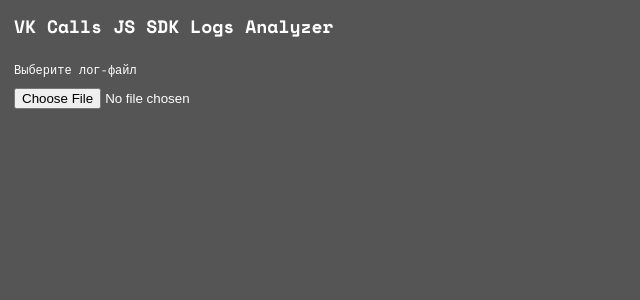
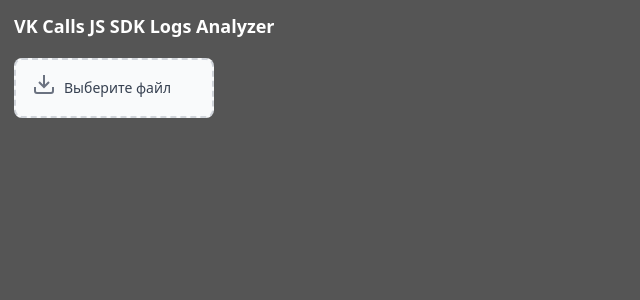
Before and after one commit to dimensi/ok-calls-logs-analyzer, a Svelte app: page / in a window 1280 px wide. Shown: the top 300 px of the page, without its empty margins (0-640 px from the left). Built offline with nearby package versions, Linux system fonts and the light colour scheme.

Commit message:
feat(FileUpload): enhance file upload experience with drag-and-drop support and display selected file name

```diff
--- a/src/App.svelte
+++ b/src/App.svelte
@@ -74,6 +74,7 @@
 </script>
 
 <main>
+  <header>
     <h1>VK Calls JS SDK Logs Analyzer</h1>
 
     <FileUpload onFileLoad={handleFileLoad} />
@@ -87,20 +88,24 @@
         onSortChange={handleSortChange}
         onSearchChange={handleSearchChange}
       />
+    {/if}
+  </header>
 
+  {#if isFileLoaded}
+    <div class="log-display">
       <LogDisplay logs={filteredLog} />
+    </div>
   {/if}
 </main>
 
 <style>
   main {
-    padding: 14px;
+    padding: 14px 14px;
     background: #555;
     color: #fff;
     min-height: 100vh;
-    font:
-      12px / 24px 'Space Mono',
-      monospace;
+    font-family:
+      system-ui, 'Segoe UI', 'Roboto', 'Helvetica Neue', Arial, sans-serif;
   }
 
   h1 {
--- a/src/app.css
+++ b/src/app.css
@@ -17,6 +17,8 @@
     monospace;
 }
 
+html,
+body,
 #app {
-  min-height: 100vh;
+  height: 100vh;
 }
--- a/src/components/FileUpload.svelte
+++ b/src/components/FileUpload.svelte
@@ -7,46 +7,322 @@
 
   let { onFileLoad }: Props = $props();
 
-  async function handleFileChange(event: Event) {
-    const target = event.target as HTMLInputElement;
-    const file = target.files?.[0];
+  let isDragOver = $state(false);
+  let selectedFileName = $state<string | null>(null);
+  let fileInput: HTMLInputElement;
 
+  async function processFile(file: File | null | undefined) {
     if (!file) return;
 
     try {
       const content = await file.text();
       const data = JSON.parse(content);
       const logs: LogEntry[] = data.flat(1);
+      selectedFileName = file.name;
       onFileLoad(logs);
     } catch (err) {
+      alert('Не удалось распарсить файл, возможно, он повреждён');
+    }
+  }
+
+  function handleFileChange(event: Event) {
+    const target = event.target as HTMLInputElement;
+    const file = target.files?.[0];
+
+    if (file) {
+      processFile(file);
+      // Очищаем input для возможности повторной загрузки того же файла
       target.value = '';
-      alert('Не удалось распарсить файл, возможно, он повреждён');
+    }
+  }
+
+  function handleDragOver(event: DragEvent) {
+    event.preventDefault();
+    isDragOver = true;
+  }
+
+  function handleDragLeave(event: DragEvent) {
+    event.preventDefault();
+    // Проверяем, что мы действительно покинули область
+    const currentTarget = event.currentTarget as HTMLElement;
+    if (!currentTarget.contains(event.relatedTarget as Node)) {
+      isDragOver = false;
+    }
+  }
+
+  function handleDrop(event: DragEvent) {
+    event.preventDefault();
+    isDragOver = false;
+
+    const files = event.dataTransfer?.files;
+    if (files && files.length > 0) {
+      processFile(files[0]);
+    }
+  }
+
+  function handleClick() {
+    fileInput.click();
+  }
+
+  // Глобальные обработчики для полноэкранной подсветки
+  function handleGlobalDragOver(event: DragEvent) {
+    event.preventDefault();
+    isDragOver = true;
+  }
+
+  function handleGlobalDragLeave(event: DragEvent) {
+    event.preventDefault();
+    // Проверяем, что мы покинули окно браузера
+    if (!event.relatedTarget) {
+      isDragOver = false;
+    }
+  }
+
+  function handleGlobalDrop(event: DragEvent) {
+    event.preventDefault();
+    isDragOver = false;
+
+    const files = event.dataTransfer?.files;
+    if (files && files.length > 0) {
+      processFile(files[0]);
     }
   }
 </script>
 
-<div class="file-upload">
-  <label for="file">Выберите лог-файл</label>
+<!-- Глобальные обработчики drag and drop -->
+<svelte:window
+  ondragover={handleGlobalDragOver}
+  ondragleave={handleGlobalDragLeave}
+  ondrop={handleGlobalDrop}
+/>
+
+<!-- Полноэкранная подсветка при drag over -->
+{#if isDragOver}
+  <div class="drag-overlay">
+    <div class="drag-message">
+      <div class="drag-icon">
+        <svg
+          width="64"
+          height="64"
+          viewBox="0 0 24 24"
+          fill="none"
+          stroke="currentColor"
+          stroke-width="2"
+        >
+          <path d="M21 15v4a2 2 0 0 1-2 2H5a2 2 0 0 1-2-2v-4" />
+          <polyline points="7,10 12,15 17,10" />
+          <line x1="12" y1="15" x2="12" y2="3" />
+        </svg>
+      </div>
+      <h2>Отпустите файл для загрузки</h2>
+    </div>
+  </div>
+{/if}
+
+<div class="file-upload-container">
+  <div
+    class="file-upload"
+    ondragover={handleDragOver}
+    ondragleave={handleDragLeave}
+    ondrop={handleDrop}
+    onclick={handleClick}
+    role="button"
+    tabindex="0"
+    onkeydown={(e) => e.key === 'Enter' && handleClick()}
+  >
+    <div class="upload-content">
+      <div class="upload-icon">
+        <svg
+          width="24"
+          height="24"
+          viewBox="0 0 24 24"
+          fill="none"
+          stroke="currentColor"
+          stroke-width="2"
+        >
+          <path d="M21 15v4a2 2 0 0 1-2 2H5a2 2 0 0 1-2-2v-4" />
+          <polyline points="7,10 12,15 17,10" />
+          <line x1="12" y1="15" x2="12" y2="3" />
+        </svg>
+      </div>
+      <span class="upload-text">Выберите файл</span>
+    </div>
+  </div>
+
+  {#if selectedFileName}
+    <div class="selected-file">
+      <div class="file-info">
+        <div class="file-icon">
+          <svg
+            width="16"
+            height="16"
+            viewBox="0 0 24 24"
+            fill="none"
+            stroke="currentColor"
+            stroke-width="2"
+          >
+            <path
+              d="M14 2H6a2 2 0 0 0-2 2v16a2 2 0 0 0 2 2h12a2 2 0 0 0 2-2V8z"
+            />
+            <polyline points="14,2 14,8 20,8" />
+          </svg>
+        </div>
+        <span class="file-name"> {selectedFileName}</span>
+      </div>
+    </div>
+  {/if}
+
   <input
+    bind:this={fileInput}
     type="file"
-    id="file"
     accept="application/json"
     onchange={handleFileChange}
+    style="display: none;"
   />
 </div>
 
 <style>
-  .file-upload {
-    margin-bottom: 20px;
+  /* Полноэкранная подсветка при drag over */
+  .drag-overlay {
+    position: fixed;
+    top: 0;
+    left: 0;
+    right: 0;
+    bottom: 0;
+    background: rgba(16, 185, 129, 0.1);
+    backdrop-filter: blur(4px);
+    z-index: 1000;
+    display: flex;
+    align-items: center;
+    justify-content: center;
+    animation: fadeIn 0.2s ease-out;
   }
 
-  .file-upload label {
-    display: block;
-    margin-bottom: 5px;
-    cursor: pointer;
+  .drag-message {
+    text-align: center;
+    color: #10b981;
   }
 
-  .file-upload input[type='file'] {
+  .drag-icon {
+    margin-bottom: 16px;
+    animation: bounce 0.6s ease-in-out infinite;
+  }
+
+  .drag-message h2 {
+    margin: 0;
+    font-size: 24px;
+    font-weight: 600;
+  }
+
+  @keyframes fadeIn {
+    from {
+      opacity: 0;
+    }
+    to {
+      opacity: 1;
+    }
+  }
+
+  @keyframes bounce {
+    0%,
+    20%,
+    50%,
+    80%,
+    100% {
+      transform: translateY(0);
+    }
+    40% {
+      transform: translateY(-10px);
+    }
+    60% {
+      transform: translateY(-5px);
+    }
+  }
+
+  /* Контейнер для загрузки файлов */
+  .file-upload-container {
+    margin-bottom: 20px;
+    display: flex;
+    flex-direction: column;
+    align-items: flex-start;
+  }
+
+  /* Компактное поле загрузки */
+  .file-upload {
+    border: 2px dashed #d1d5db;
+    border-radius: 8px;
+    padding: 12px 16px;
     cursor: pointer;
+    transition: all 0.3s ease;
+    background: #f9fafb;
+    display: inline-flex;
+    align-items: center;
+    gap: 8px;
+    min-width: 200px;
+  }
+
+  .file-upload:hover {
+    border-color: #3b82f6;
+    background: #eff6ff;
+    transform: translateY(-1px);
+    box-shadow: 0 2px 8px rgba(59, 130, 246, 0.15);
+  }
+
+  .file-upload:focus {
+    outline: none;
+    border-color: #3b82f6;
+    box-shadow: 0 0 0 3px rgba(59, 130, 246, 0.1);
+  }
+
+  .upload-content {
+    display: flex;
+    align-items: center;
+    gap: 8px;
+  }
+
+  .upload-icon {
+    color: #6b7280;
+    transition: color 0.3s ease;
+  }
+
+  .file-upload:hover .upload-icon {
+    color: #3b82f6;
+  }
+
+  .upload-text {
+    font-size: 14px;
+    font-weight: 500;
+    color: #374151;
+  }
+
+  .file-upload:hover .upload-text {
+    color: #3b82f6;
+  }
+
+  /* Отображение выбранного файла */
+  .selected-file {
+    margin-top: 12px;
+    padding: 8px 12px;
+    background: #f0f9ff;
+    border: 1px solid #0ea5e9;
+    border-radius: 6px;
+    display: inline-block;
+  }
+
+  .file-info {
+    display: flex;
+    align-items: center;
+    gap: 6px;
+  }
+
+  .file-icon {
+    color: #0ea5e9;
+    flex-shrink: 0;
+  }
+
+  .file-name {
+    font-size: 13px;
+    font-weight: 500;
+    color: #0c4a6e;
   }
 </style>
--- a/src/components/LogDisplay.svelte
+++ b/src/components/LogDisplay.svelte
@@ -62,7 +62,7 @@
 <div class="result-wrap">
   <VList
     data={logs}
-    style="height: 100vh; width: 100%;"
+    style="height: 100%; width: 100%;"
     getKey={(_, index) => index}
   >
     {#snippet children(logEntry, index)}
@@ -88,8 +88,11 @@
   .result-wrap {
     background: #444;
     margin-top: 10px;
-    height: calc(100vh - 200px); /* Adjust based on your layout */
     min-height: 400px;
+    height: calc(100vh - 300px);
+    font:
+      12px / 24px 'Space Mono',
+      monospace;
   }
 
   .line {
```
Lines whose indentation alone changed are shown as unchanged.
